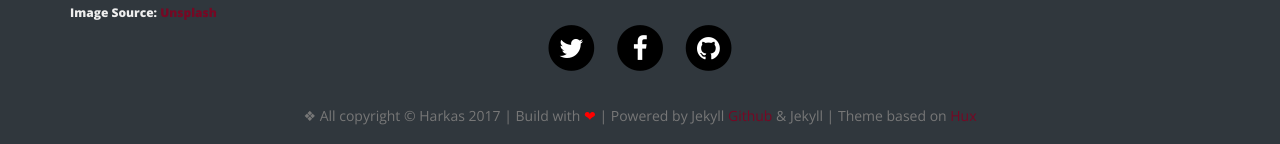
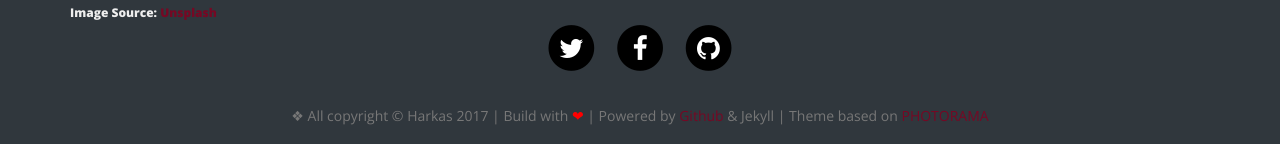
Before and after one commit to Harkas/myphoto, a Jekyll site: the page built from about/index.html, in a window 1280 px wide. Shown: the part 925-1069 px from the top of the page. Built offline with Jekyll 4.4.1, drawn with Linux system fonts in a browser that asks for light colours; nearby versions of some CDN libraries; grey boxes are pictures that could not be loaded.

Commit message:
fix theme name

```diff
--- a/_includes/footer.html
+++ b/_includes/footer.html
@@ -80,7 +80,7 @@
                     {% endif %}
                 </ul>
                 <p class="copyright text-muted">
-                    ❖ All copyright &copy; {{ site.title }} {{ site.time | date: '%Y' }} | Build with <span class="love" style="color:red">❤</span>  |  Powered by Jekyll  <a href="http://github.com">Github</a> & Jekyll | Theme based on <a href="http://huangxuan.me">Hux</a>
+                    ❖ All copyright &copy; {{ site.title }} {{ site.time | date: '%Y' }} | Build with <span class="love" style="color:red">❤</span>  |  Powered by  <a href="http://github.com">Github</a> & Jekyll | Theme based on <a href="https://sunbliss.github.io/photorama/">PHOTORAMA</a>
                                         <iframe
                         style="margin-left: 2px; margin-bottom:-5px;"
                         frameborder="0" scrolling="0" width="100px" height="20px"
```
